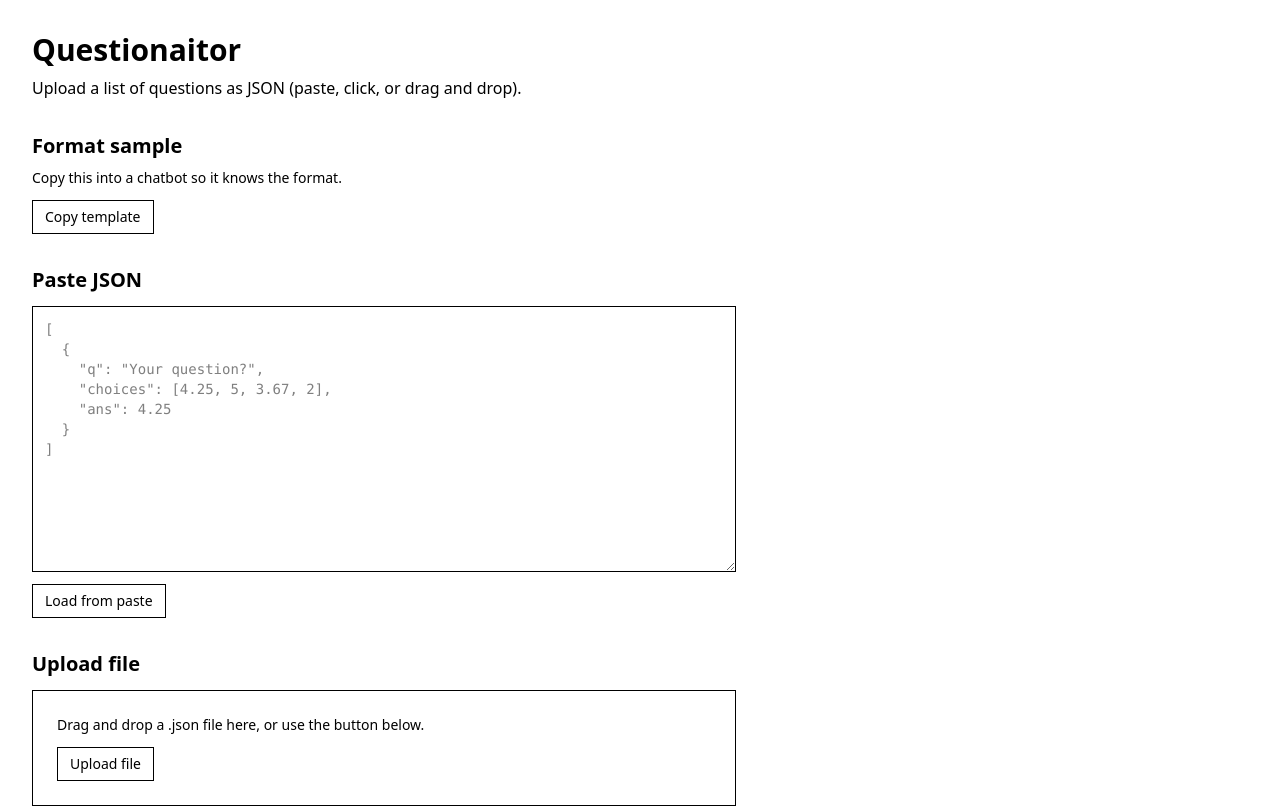
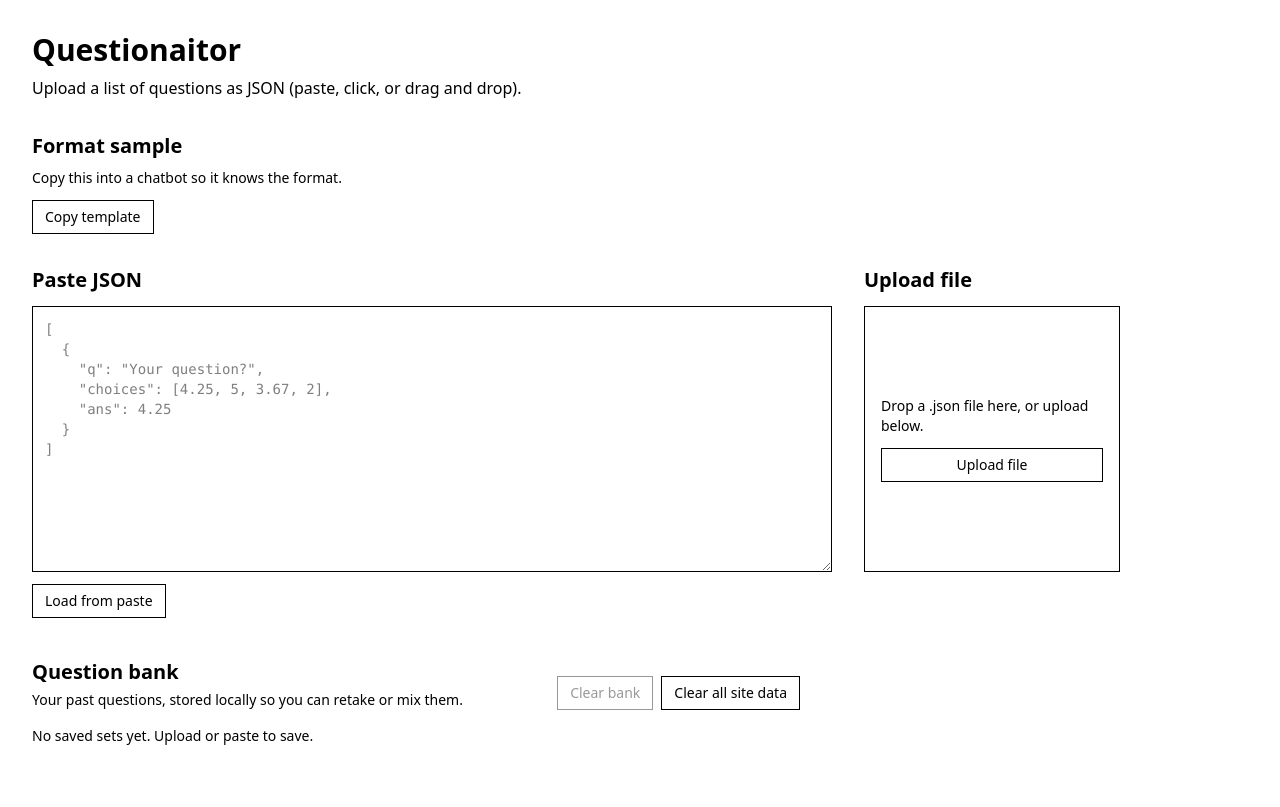
Before and after one commit to joeltheai/questionaitor, a React (Vite) app: page / in a window 1280 px wide. Shown: the top 807 px of the page. Built offline with nearby package versions, Linux system fonts and the light colour scheme.

Commit message:
Refactor upload and paste JSON sections: Enhance the layout and styling of the JSON input and file upload areas in the Home component. Introduce a grid layout for better organization, improve button visibility, and streamline drag-and-drop functionality for file uploads.

```diff
--- a/src/routes/index.tsx
+++ b/src/routes/index.tsx
@@ -145,7 +145,7 @@ function Home() {
 	const showUpload = phase === "upload" || !questions || loadMode === "append";
 
 	return (
-		<div className="p-8 max-w-3xl">
+		<div className="w-full max-w-6xl p-8">
 			<h1 className="text-3xl font-bold">Questionaitor</h1>
 			<p className="mt-2 text-base">
 				Upload a list of questions as JSON (paste, click, or drag and drop).
@@ -181,10 +181,12 @@ function Home() {
 						<CopyTemplateButton />
 					</section>
 
-					<section className="mt-8">
+					<div className="mt-8">
+						<div className="grid gap-8 lg:grid-cols-[1fr_16rem] lg:items-stretch">
+							<div className="flex flex-col">
 								<h2 className="text-xl font-semibold">Paste JSON</h2>
 								<textarea
-							className="mt-3 block w-full border border-black p-3 font-mono text-sm"
+									className="mt-3 block w-full flex-1 border border-black p-3 font-mono text-sm"
 									value={paste}
 									onChange={(e) => setPaste(e.target.value)}
 									rows={12}
@@ -198,18 +200,20 @@ function Home() {
 								/>
 								<button
 									type="button"
-							className="mt-3 border border-black px-3 py-1.5 text-sm"
+									className="mt-3 border border-black px-3 py-1.5 text-sm lg:hidden"
 									onClick={() => loadFromText(paste)}
 								>
-							{loadMode === "append" ? "Add from paste" : "Load from paste"}
+									{loadMode === "append"
+										? "Add from paste"
+										: "Load from paste"}
 								</button>
-					</section>
+							</div>
 
-					<section className="mt-8">
+							<div className="flex flex-col">
 								<h2 className="text-xl font-semibold">Upload file</h2>
 								<section
 									aria-label="File drop zone"
-							className={`mt-3 border border-black p-6 ${dragging ? "border-2" : ""}`}
+									className={`mt-3 flex flex-1 flex-col justify-center border border-black p-4 ${dragging ? "border-2" : ""}`}
 									onDragEnter={(e) => {
 										e.preventDefault();
 										setDragging(true);
@@ -232,7 +236,7 @@ function Home() {
 									<p className="text-sm">
 										{dragging
 											? "Drop the file here…"
-									: "Drag and drop a .json file here, or use the button below."}
+											: "Drop a .json file here, or upload below."}
 									</p>
 									<button
 										type="button"
@@ -253,7 +257,16 @@ function Home() {
 										}}
 									/>
 								</section>
-					</section>
+							</div>
+						</div>
+						<button
+							type="button"
+							className="mt-3 hidden border border-black px-3 py-1.5 text-sm lg:inline-block"
+							onClick={() => loadFromText(paste)}
+						>
+							{loadMode === "append" ? "Add from paste" : "Load from paste"}
+						</button>
+					</div>
 
 					<QuestionBankPanel
 						onUse={(selected) => {
@@ -357,7 +370,7 @@ function QuestionBankPanel({
 	}
 
 	return (
-		<section className="mt-10">
+		<section className="mt-10 max-w-3xl">
 			<div className="flex flex-wrap items-end justify-between gap-3">
 				<div>
 					<h2 className="text-xl font-semibold">Question bank</h2>
```
Lines whose indentation alone changed are shown as unchanged.
